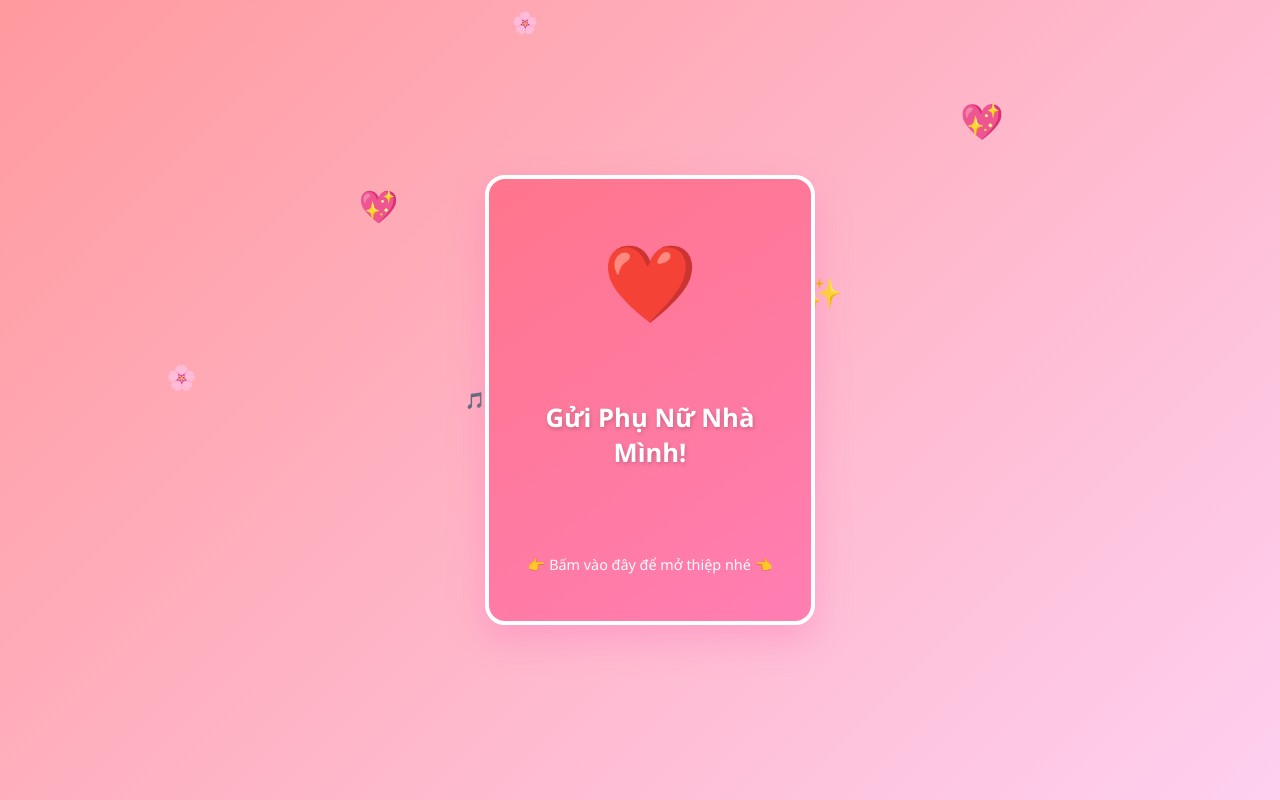
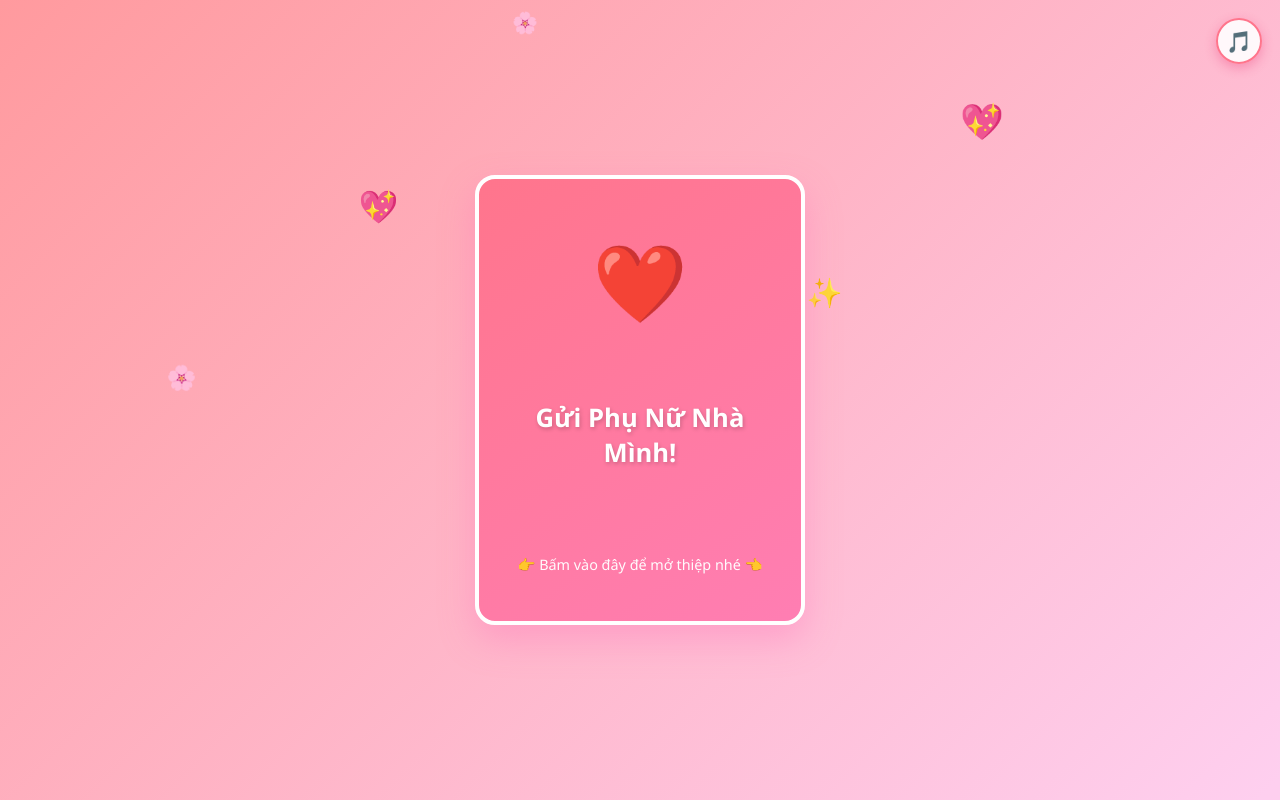
Before and after one commit to 237140210007-stack/Chuc-mung-20-10-FAMILY, a website: page public/thiep.html in a window 1280 px wide. Drawn offline with Linux system fonts and the light colour scheme.

Commit message:
Update thiep.css

```diff
--- a/public/thiep.css
+++ b/public/thiep.css
@@ -8,6 +8,34 @@ body {
   background: linear-gradient(135deg, #ff9a9e 0%, #fecfef 99%, #fecfef 100%);
   font-family: 'Segoe UI', Tahoma, Geneva, Verdana, sans-serif;
   overflow: hidden;
+  -webkit-tap-highlight-color: transparent;
+}
+
+/* NÚT BẬT / TẮT NHẠC Ở GÓC TRÊN DÀNH CHO ĐIỆN THOẠI */
+.music-control {
+  position: fixed;
+  top: 18px;
+  right: 18px;
+  width: 42px;
+  height: 42px;
+  background: rgba(255, 255, 255, 0.9);
+  border-radius: 50%;
+  display: flex;
+  justify-content: center;
+  align-items: center;
+  font-size: 1.3rem;
+  box-shadow: 0 4px 12px rgba(233, 30, 99, 0.3);
+  z-index: 100;
+  cursor: pointer;
+  border: 2px solid #ff758c;
+}
+
+.music-control span.playing {
+  animation: spin 3s linear infinite;
+}
+
+@keyframes spin {
+  100% { transform: rotate(360deg); }
 }
 
 .card-container {
@@ -139,7 +167,7 @@ body {
 }
 
 /* ======================================================== */
-/* 5 BỨC ẢNH PHÂN BỐ NỔI BẬT NỀN RÕ NÉT (110PX) */
+/* 5 BỨC ẢNH PHÂN BỐ NỔI BẬT (110PX) */
 /* ======================================================== */
 .floating-photos {
   position: absolute;
@@ -200,7 +228,6 @@ body {
   opacity: 1;
 }
 
-/* Mẹ Yêu nằm giữa bên phải nổi bật nhất */
 .card-container.open-active .photo-right-middle {
   transform: translate(195px, -10px) scale(1.08);
   opacity: 1;
@@ -211,7 +238,7 @@ body {
   opacity: 1;
 }
 
-/* Responsive cho di động */
+/* Responsive tối ưu chuyên biệt cho di động */
 @media (max-width: 768px) {
   .card {
     width: 280px;
```
